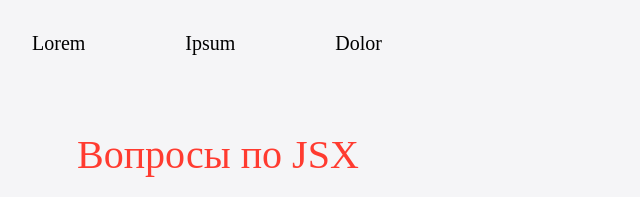
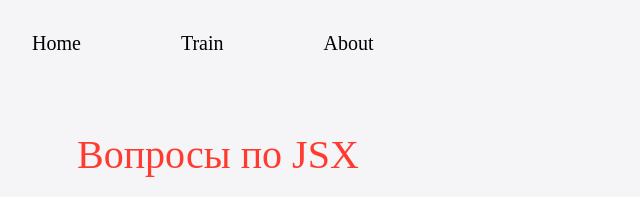
Before and after one commit to AlexMedyantsev/FrontendInterviewQuestions, a React app: page / in a window 1280 px wide. Shown: the top 197 px of the page, 118-758 px from the left. Built offline with nearby package versions, Linux system fonts and the light colour scheme; a web font is replaced by a local one.

Commit message:
Добавил новые компоненты для отображения ссылок в хедере

```diff
--- a/package.json
+++ b/package.json
@@ -7,6 +7,7 @@
     "@testing-library/react": "^11.1.0",
     "@testing-library/user-event": "^12.1.10",
     "axios": "^0.21.1",
+    "framer-motion": "^4.1.17",
     "history": "^5.0.0",
     "react": "^17.0.2",
     "react-dom": "^17.0.2",
@@ -16,6 +17,8 @@
     "react-scripts": "4.0.3",
     "redux": "^4.1.0",
     "redux-thunk": "^2.3.0",
+    "sass": "^1.37.0",
+    "sass-loader": "^12.1.0",
     "styled-components": "^5.3.0",
     "web-vitals": "^1.0.1"
   },
--- /dev/null
+++ b/src/components/HeaderLink.js
@@ -0,0 +1,15 @@
+import '../styles/App.scss';
+import {motion} from "framer-motion";
+
+function HeaderLink({children}) {
+  return (
+    <motion.li className="header__link"
+      whileHover={{
+        scale: 1.1,
+        transition: {duration: 0.2},
+      }}
+      whileTap={{scale: 0.95}}>{children}</motion.li>
+  );
+}
+
+export default HeaderLink;
--- /dev/null
+++ b/src/components/HeaderLinks.js
@@ -0,0 +1,11 @@
+import '../styles/App.scss';
+
+function HeaderLinks({children}) {
+  return (
+    <ul className="header__links">
+      {children}
+    </ul>
+  );
+}
+
+export default HeaderLinks;
--- a/src/components/HomePage.js
+++ b/src/components/HomePage.js
@@ -1,6 +1,9 @@
 import '../styles/index.scss';
 import '../styles/variables.scss';
+import {motion} from 'framer-motion';
 import Header from "./Header.js";
+import HeaderLink from "./HeaderLink.js";
+import HeaderLinks from "./HeaderLinks.js";
 import Main from "./Main.js";
 import Section from "./Section.js";
 import SectionInside from "./SectionInside.js";
@@ -11,11 +14,11 @@ function HomePage() {
   return (
     <div className="">
       <Header>
-        <ul className="header__links">
-          <li className="header__link">Lorem</li>
-          <li className="header__link">Ipsum</li>
-          <li className="header__link">Dolor</li>
-        </ul>
+         <HeaderLinks>
+           <HeaderLink>Home</HeaderLink>
+           <HeaderLink>Train</HeaderLink>
+           <HeaderLink>About</HeaderLink>
+         </HeaderLinks>
         <div className="header__account">
           <div className="header__account-image"></div>
           <span className="header__account-name">Алексей</span>
--- a/src/styles/header.scss
+++ b/src/styles/header.scss
@@ -20,6 +20,7 @@
   color: black;
   font-family: 'SF-Pro-Display-Medium';
   font-size: $title3;
+  cursor: pointer;
 
   &:not(:nth-of-type(1)) {
     margin-left: 100px;
@@ -43,6 +44,7 @@
   background-repeat: no-repeat;
   background-size: cover;
   background-position: center;
+  cursor: pointer;
 }
 
 .header__account-name {
@@ -51,4 +53,5 @@
   margin-left: 15px;
   display: flex;
   align-items: center;
+  cursor: pointer;
 }
```
Also changed, not shown: 1 other file.
